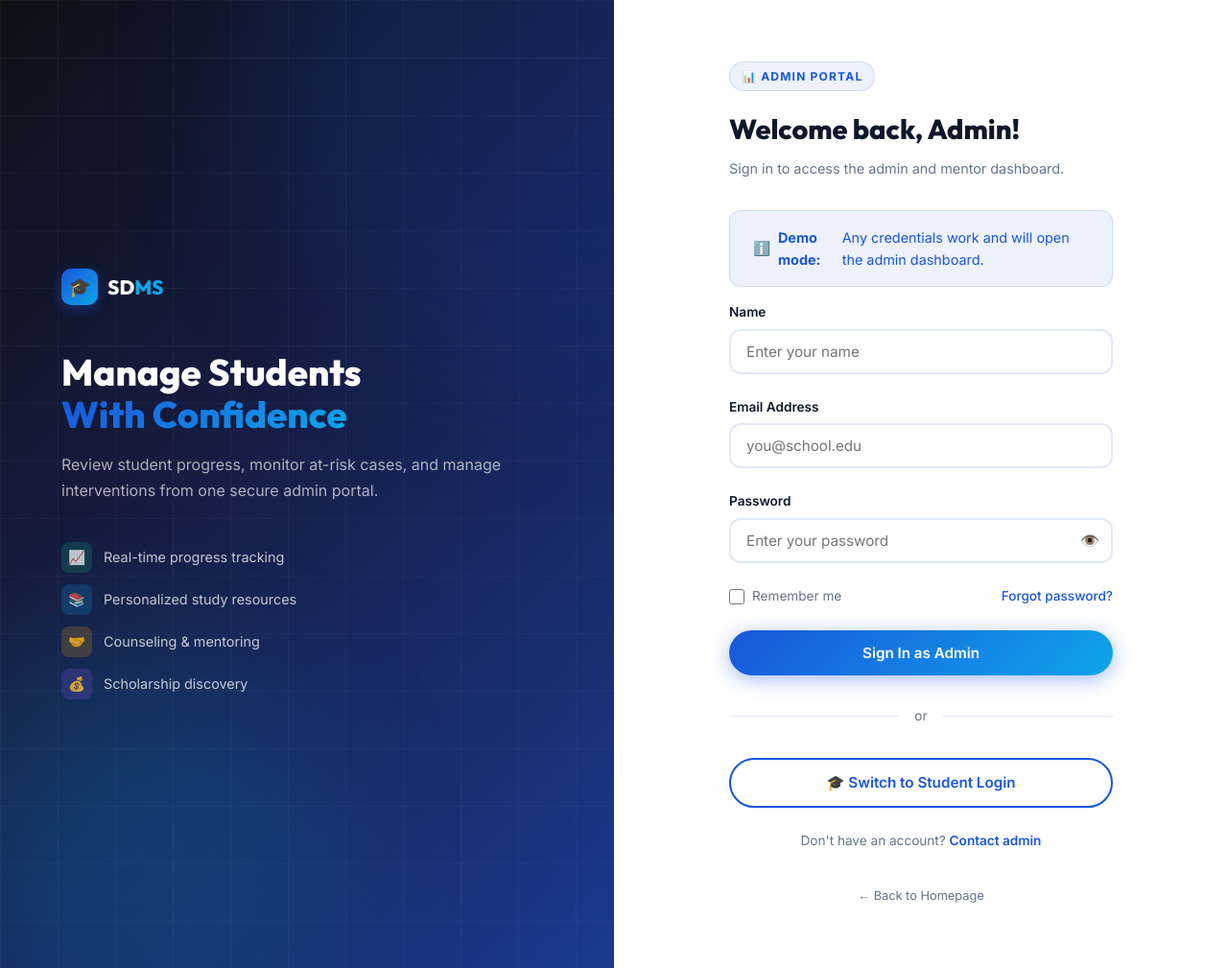
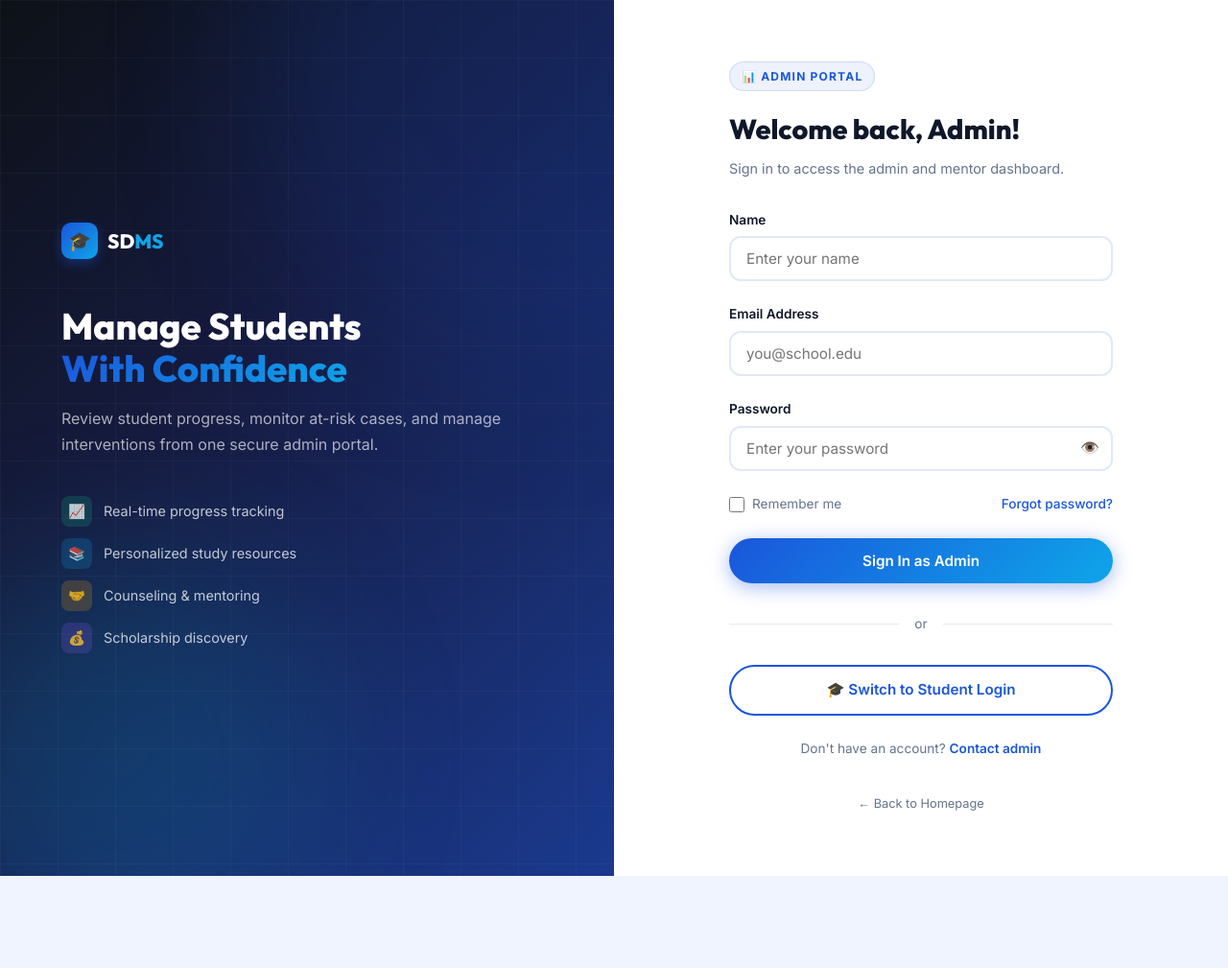
Before and after one commit to DEEPAKM259/SDMS, a plain HTML site: page admin_login.html in a window 1280 px wide. Shown: the whole page at 96% size. After the commit the page ends 913 px from the top, so only its background shows below. Drawn offline with Linux system fonts and the light colour scheme.

Commit message:
Update admin_login.html

```diff
--- a/admin_login.html
+++ b/admin_login.html
@@ -33,7 +33,7 @@
         <h2 style="font-family:'Outfit',sans-serif;font-size:1.8rem;font-weight:800;margin-bottom:.4rem">Welcome back, Admin!</h2>
         <p style="color:var(--text-muted);font-size:.9rem">Sign in to access the admin and mentor dashboard.</p>
       </div>
-      <div class="alert alert-info">ℹ️ <strong>Demo mode:</strong> Any credentials work and will open the admin dashboard.</div>
+
       <form id="login-form" data-role="admin" novalidate>
         <div class="form-group"><label class="form-label" for="name">Name</label><input class="form-input" type="text" id="name" placeholder="Enter your name" required /></div>
         <div class="form-group"><label class="form-label" for="email">Email Address</label><input class="form-input" type="email" id="email" placeholder="you@school.edu" required /></div>
```
